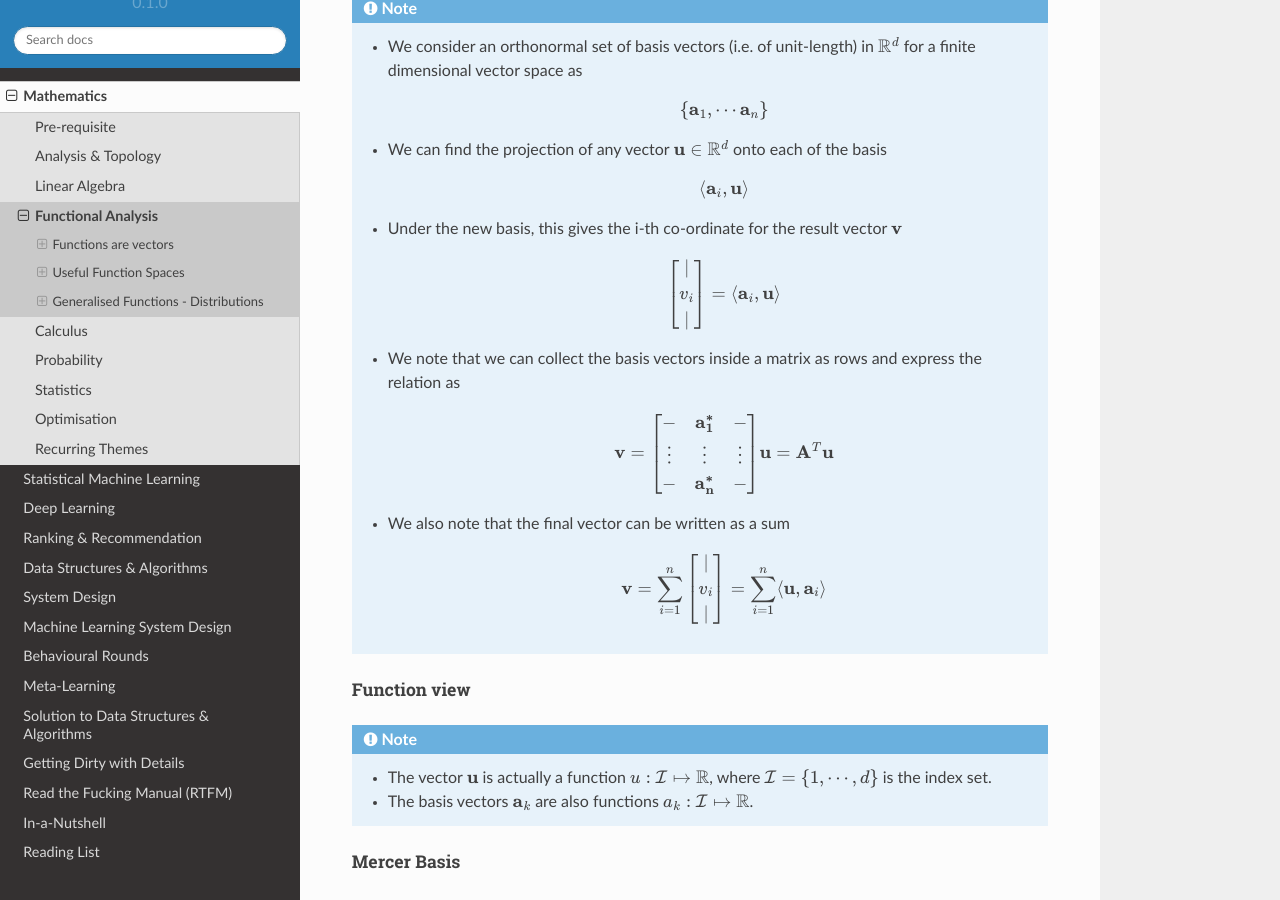
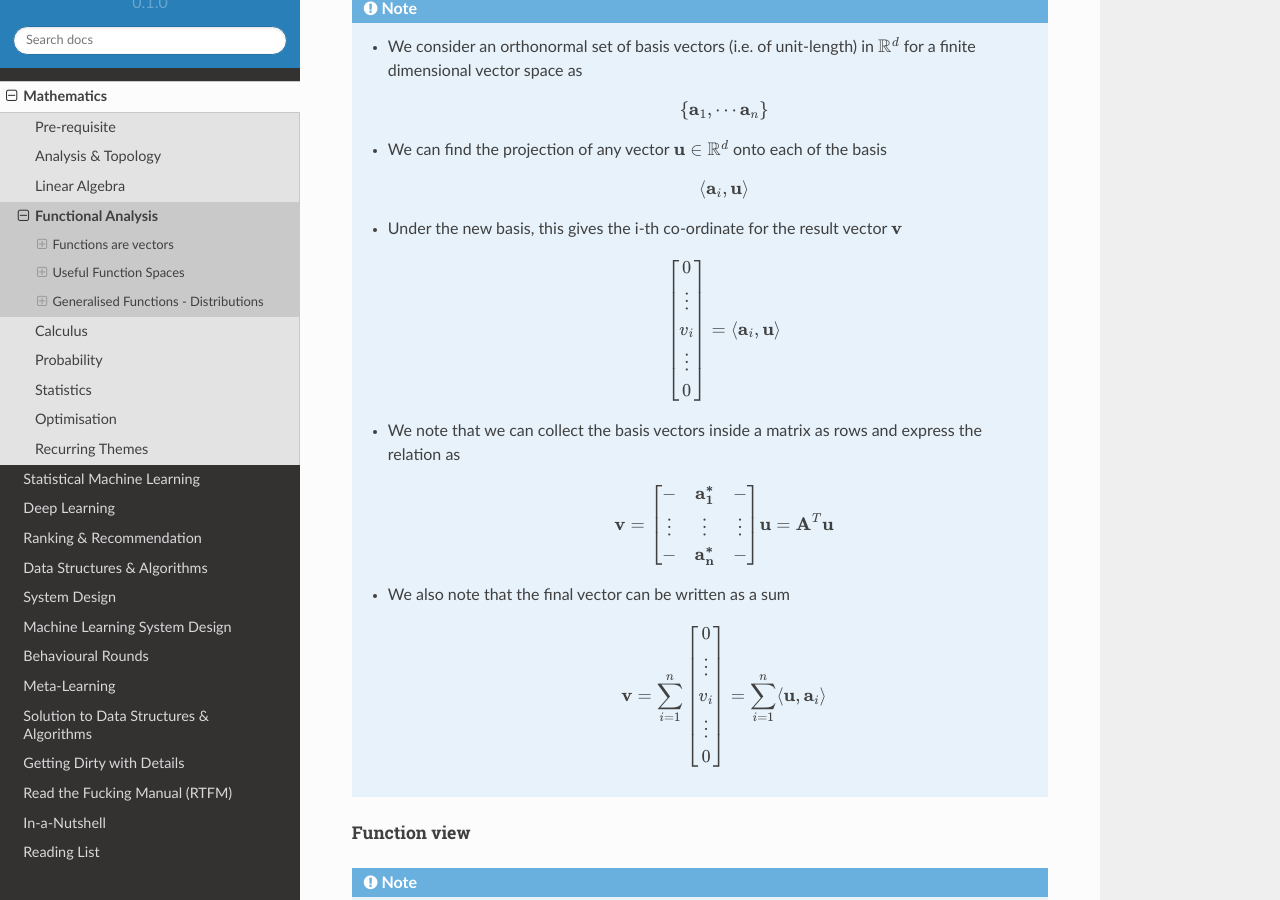
Before and after one commit to uselesstechjunks/leetcode, a Sphinx documentation site: the page built from docs/source/math/funan.rst, in a window 1280 px wide and 900 px high, scrolled down 5644 px. Built offline with Sphinx 7.4.7 and the Read the Docs theme 2.0.0, drawn with Linux system fonts in a browser that asks for light colours.

Commit message:
Update funan.rst

```diff
--- a/docs/source/math/funan.rst
+++ b/docs/source/math/funan.rst
@@ -185,13 +185,13 @@ Linear Transforms
 		.. math:: \langle\mathbf{a}_i,\mathbf{u}\rangle
 	* Under the new basis, this gives the i-th co-ordinate for the result vector :math:`\mathbf{v}`
 
-		.. math:: \begin{bmatrix}|\\v_i\\|\end{bmatrix}=\langle\mathbf{a}_i,\mathbf{u}\rangle
+		.. math:: \begin{bmatrix}0\\\vdots\\v_i\\\vdots\\0\end{bmatrix}=\langle\mathbf{a}_i,\mathbf{u}\rangle
 	* We note that we can collect the basis vectors inside a matrix as rows and express the relation as
 
 		.. math:: \mathbf{v}=\begin{bmatrix}-&\mathbf{a_1^*}&-\\ \vdots&\vdots&\vdots\\ -&\mathbf{a_n^*}&-\\\end{bmatrix}\mathbf{u}=\mathbf{A}^T\mathbf{u}
 	* We also note that the final vector can be written as a sum
 
-		.. math:: \mathbf{v}=\sum_{i=1}^n\begin{bmatrix}|\\v_i\\|\end{bmatrix}=\sum_{i=1}^n\langle\mathbf{u},\mathbf{a}_i\rangle
+		.. math:: \mathbf{v}=\sum_{i=1}^n\begin{bmatrix}0\\\vdots\\v_i\\\vdots\\0\end{bmatrix}=\sum_{i=1}^n\langle\mathbf{u},\mathbf{a}_i\rangle
 
 Function view
 ^^^^^^^^^^^^^^^^^^^^^^^^^^^^^^^^^^^^^^^^^^^^^^^^^^^^^^^^^^^^^^^^^^^^^^^^^^^^^^^^
```
